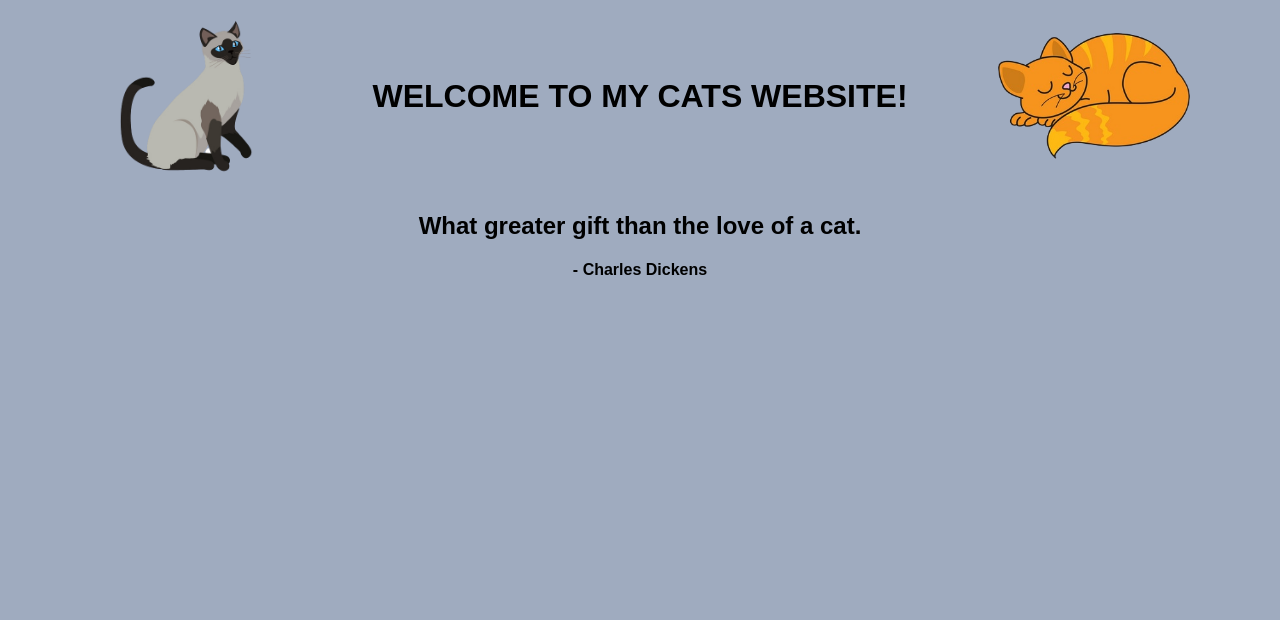
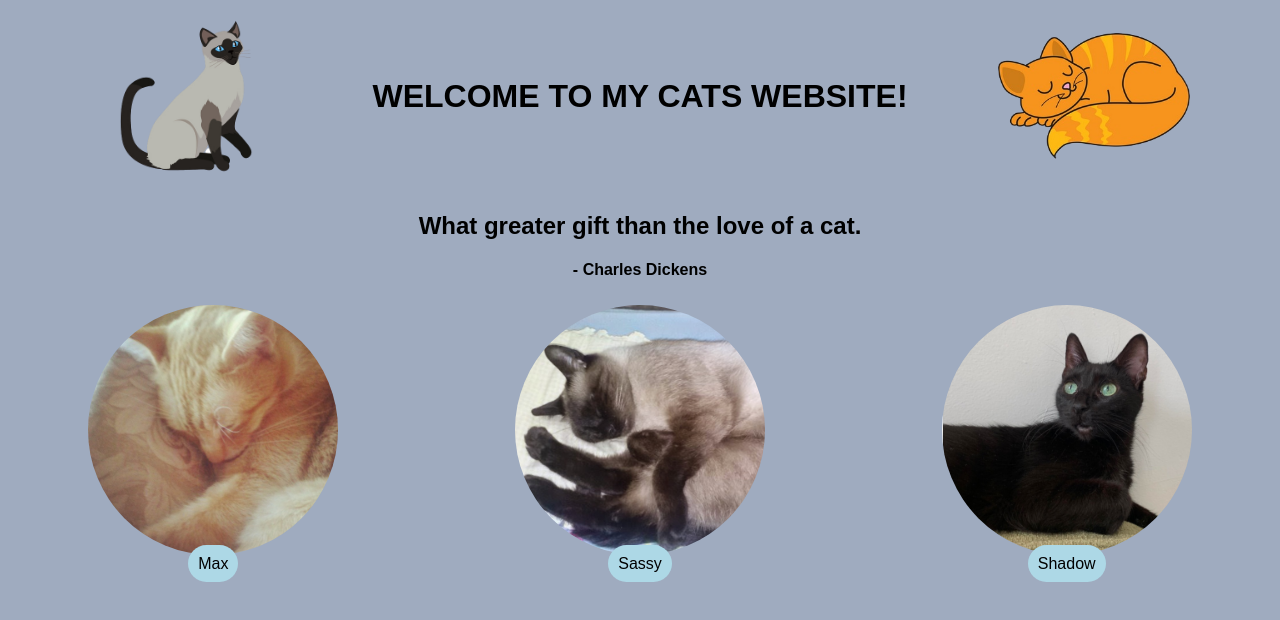
Before and after one commit to rchevarria/MyPetsWebpage, a plain HTML site: page index.html in a window 1280 px wide. Drawn offline with Linux system fonts and the light colour scheme.

Commit message:
Added profile images and configured buttons

```diff
--- a/css/index.css
+++ b/css/index.css
@@ -13,17 +13,26 @@
     flex-direction: row;
 }
 
+.row {
+    display: flex;
+}
+
+.column {
+    flex: 33.33%;
+    padding: 5px;
+}
+
 
 a {
     text-decoration: none;
-    color: lightblue;
-    background-color: lavender;
+    color: black;
+    background-color: lightblue;
     padding: 10px;
     border-radius: 25px
 }
 
 div {
-    margin: 0'
+    margin: 0
 }
 
 img {
@@ -31,8 +40,14 @@ img {
     margin-left: auto;
     margin-right: auto;
     max-width: 15%;
-    max-height: 15%
+    max-height: 15%;
     border-radius: 15px;
+}
+
+.image1 {
+    max-width: 60%;
+    max-height: 300px;
+    border-radius: 50%;
 }
 
 .link {
--- a/index.html
+++ b/index.html
@@ -19,4 +19,20 @@
     <h2>What greater gift than the love of a cat.</h2>
     <h4>- Charles Dickens</h4>
 
+    <div class="row">
+      <div class="column">
+        <img src="img/maxprofile.png" class="image1" alt="MaxProfile">
+        <a href="max.html">Max</a>
+      </div>
+      <div class="column">
+        <img src="img/sassyprofile.png" class="image1" alt="SassyProfile">
+        <a href="sassy.html">Sassy</a>
+      </div>
+      <div class="column">
+        <img src="img/shadowprofile.png" class="image1" alt="ShadowProfile">
+        <a href="shadow.html">Shadow</a>
+      </div>
+    </div>
+
+
 </body>
```
Also changed, not shown: img/maxprofile.png (added), img/sassyprofile.png (added), img/shadowprofile.png (added), 2 other files. Lines whose indentation alone changed are shown as unchanged.
